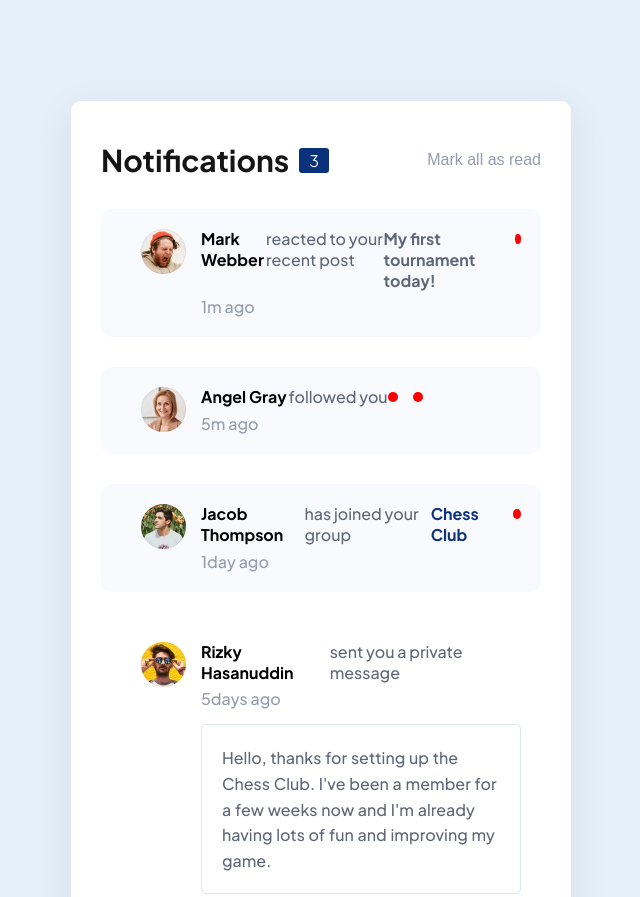
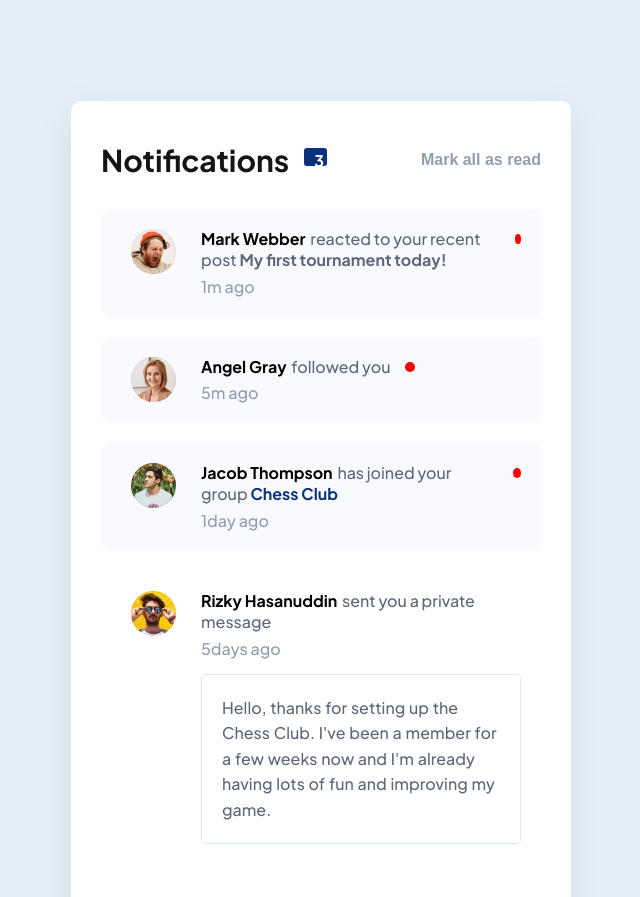
Before and after one commit to Enki10/notifications-page-main, a website built with Parcel: page index.html in a window 1280 px wide. Shown: the top 897 px of the page, without its empty margins (319-959 px from the left). Built offline with nearby package versions, Linux system fonts and the light colour scheme.

Commit message:
changes to the header and cleanup

```diff
--- a/src/scss/main.scss
+++ b/src/scss/main.scss
@@ -7,114 +7,104 @@
 @import './base/typgraphy';
 @import './base/utilities';
 
-
 .section-notifications {
     background-color: #f9fafe;
-    overflow:auto;
-}
-.ntf{
-    background-color:#ffffff;
-    width:500px;
-    margin:25px auto;
-    padding: 20px;
-    border-radius:10px;
-}
-
-.unread {
-    background-color: #f9fafe;
-    background-color: #f9fafe;
-}
-.ntf__item{
-    display:flex;
-    margin-bottom:20px;
-}
-.ntf__item-msg{
-    display:flex;
-}
-.ntf__header{
-    display:flex;
-}
-
-
-
-.section-notifications {
-    background-color: #f9fafe;
-    overflow:auto;
+    overflow: auto;
 }
 .unread {
     background-color: #f9fafe;
-    background-color: #f9fafe;
+    border-radius:8px;
 }
 
-.ntf{
-    background-color:#ffffff;
-    width:500px;
-    margin:25px auto;
+.ntf {
+    background-color: #ffffff;
+    width: 500px;
+    margin: 25px auto;
     padding: 20px;
-    border-radius:10px;
+    border-radius: 10px;
 }
-.ntf__item{
-    display:flex;
-    margin-bottom:20px;
-}
-//delete this
-//delete this
-
-//start here.
-.ntf__item-profile{
-    margin-left:20px;
-    display:none;
-}
-.ntf__item-msg{
-    color:grey;
+.ntf__item {
+    display: flex;
+    margin-bottom: 10px;
 }
 
-.name-highlight{
-    color:black;
-    font-weight:bold;
+.ntf__header {
+    display:flex;
+}
+.ntf__item-profile {
+    margin: 0 10px;
+}
+
+.ntf__item-msg {
+    color: grey;
+}
+
+.name-highlight {
+    color: black;
+    font-weight: bold;
 }
 
 .post-event {
     color: #565252;
+    font-weight: bold;
+    text-decoration:none;
 }
 
 .ntf__item--time {
     color: darkgrey;
 }
+.newwww{
+
+}
+.ntf__header{
+    margin-bottom: 20px;
+}
+.invitation-event{
+    text-decoration:none;
+    font-weight:bold;
+}
+.ntf__read-button{
+    margin-left:auto;
+    border:none;
+    background:none;
+    color:grey;
+    font-weight:bold;
+}
+.ntf__logo > h2{
+    display:inline;
+}
+
+.ntf__unread-count{
+    background-color:darkblue;
+    color:white;
+    font-weight:bold;
+    border-radius:5px;
+    width:23px;
+    height:18px;
+    margin-left:5px;
+    display:inline-block;
+    text-align:center;
+    position:relative;
+    top:-3px;
+}
+
 
 @media screen and (max-width: 1023px) {
-    .ntf{
+        .ntf {
+        }
     }
-}
 
-@media screen and (max-width: 767px) {
-    .ntf{
-        width:80%;
+    @media screen and (max-width: 767px) {
+        .ntf {
+            width: 80%;
+        }
     }
-}
 
-@media screen and (max-width: 424px) {
-    .ntf{
-        width:90%;
+    @media screen and (max-width: 424px) {
+        .ntf {
+            width: 90%;
+        }
     }
-}
-
-@media screen and (max-width: 1023px) {
-    .ntf{
-    }
-}
-
-@media screen and (max-width: 767px) {
-    .ntf{
-        width:80%;
-    }
-}
-
-@media screen and (max-width: 424px) {
-    .ntf{
-        width:90%;
-    }
-}
 
 
 // Components
```
